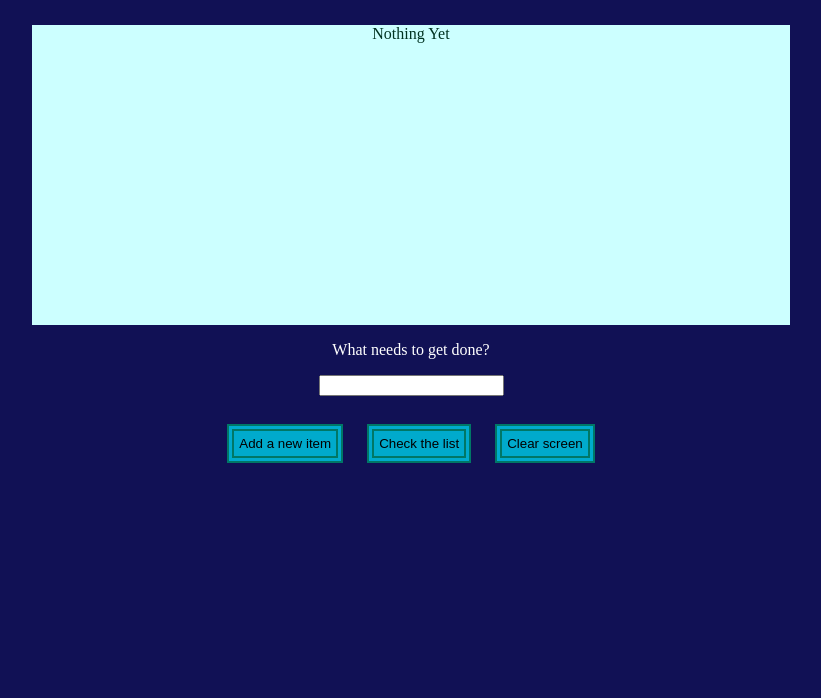
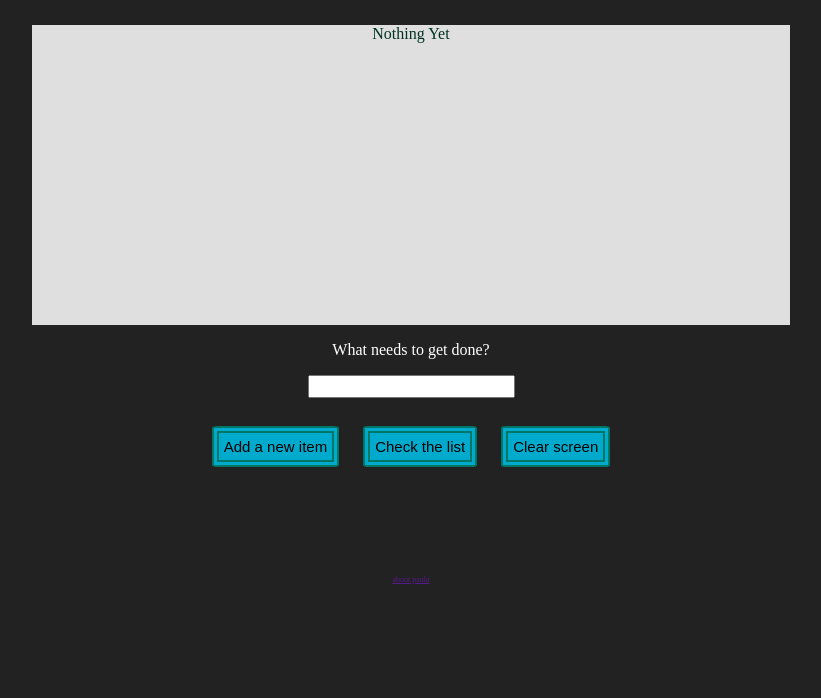
Before and after one commit to Jayj30pro/P.A.U.L.A., a plain HTML site: page P.A.U.L.A./index.html in a window 1280 px wide. Shown: the part 102-800 px from the top of the page, without its empty margins (229-1050 px from the left). Drawn offline with Linux system fonts and the light colour scheme.

Commit message:
Update index.html

```diff
--- a/P.A.U.L.A./index.html
+++ b/P.A.U.L.A./index.html
@@ -18,7 +18,7 @@ Appointments
         <title> P.A.U.L.A. </title>
         <style>
             body {
-                background-color: #115;
+                background-color: #222;
                 color: #FFF;
             }
             header {
@@ -27,16 +27,23 @@ Appointments
            #work-area {
             height: 300px;
             width: 60%;
-            background-color: #CFF;
+            background-color: #dfdfdf;
             color: #032;
-
+           }
+           #to-do{
+            font-size: 15px;
+           }
+           #about-app {
+            font-size: 8px;
            }
            button {
             padding: 5px;
             margin: 10px;
+            font-size: 15px;
             border: 7px double #076;
             color: #000;
             background: #0AC;
+            border-radius: 5%;
            }
         </style>
     </head>
@@ -56,6 +63,7 @@ Appointments
             <button onclick="clearScreen()"> Clear screen </button>
         </div>
         <br/><br/><br/><br/><br/>
+        <a href=""> <p align="center" id="about-app"> about paula</p></a>
         <script>
             let doList = [];
             let onScreen = document.getElementById("contents");
```
